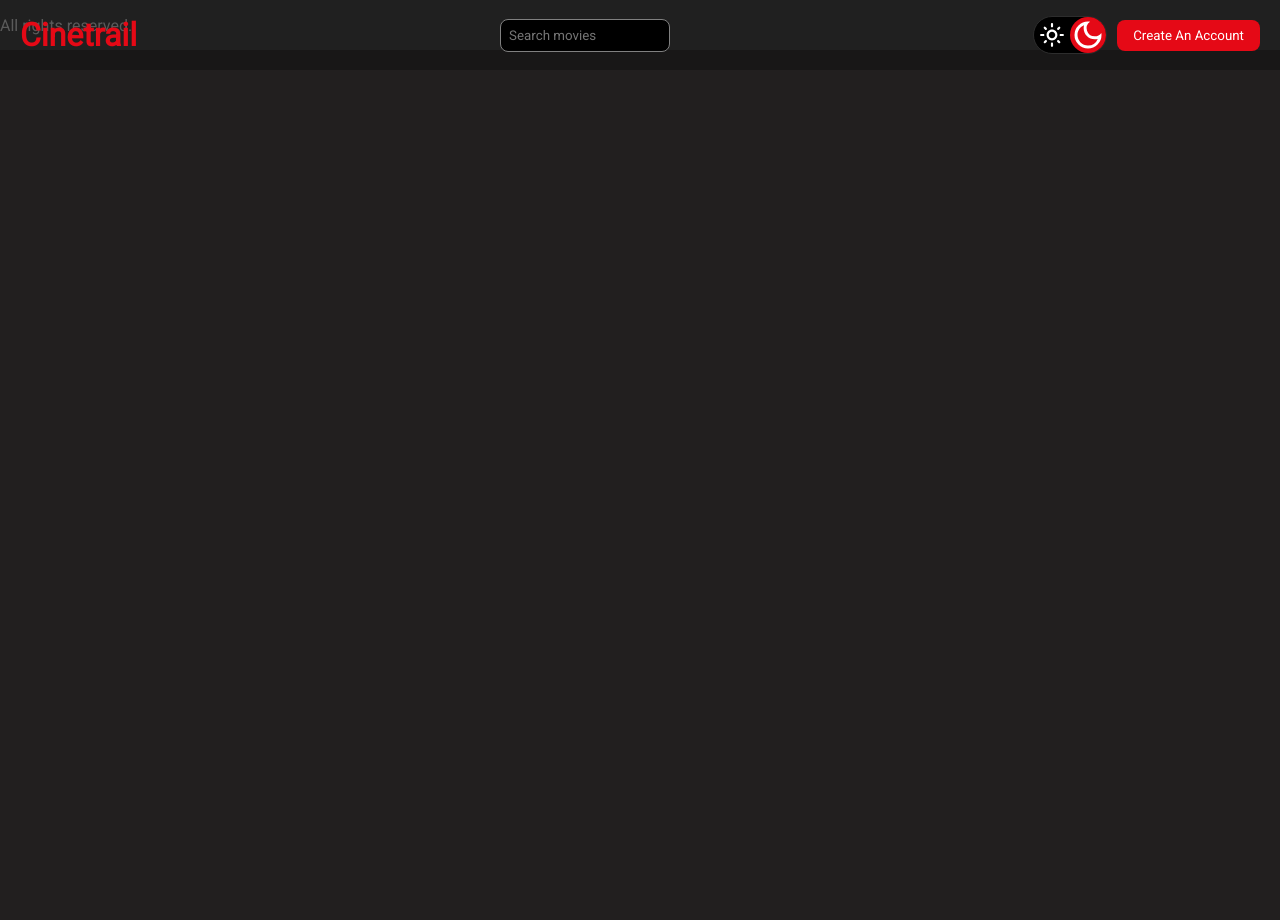
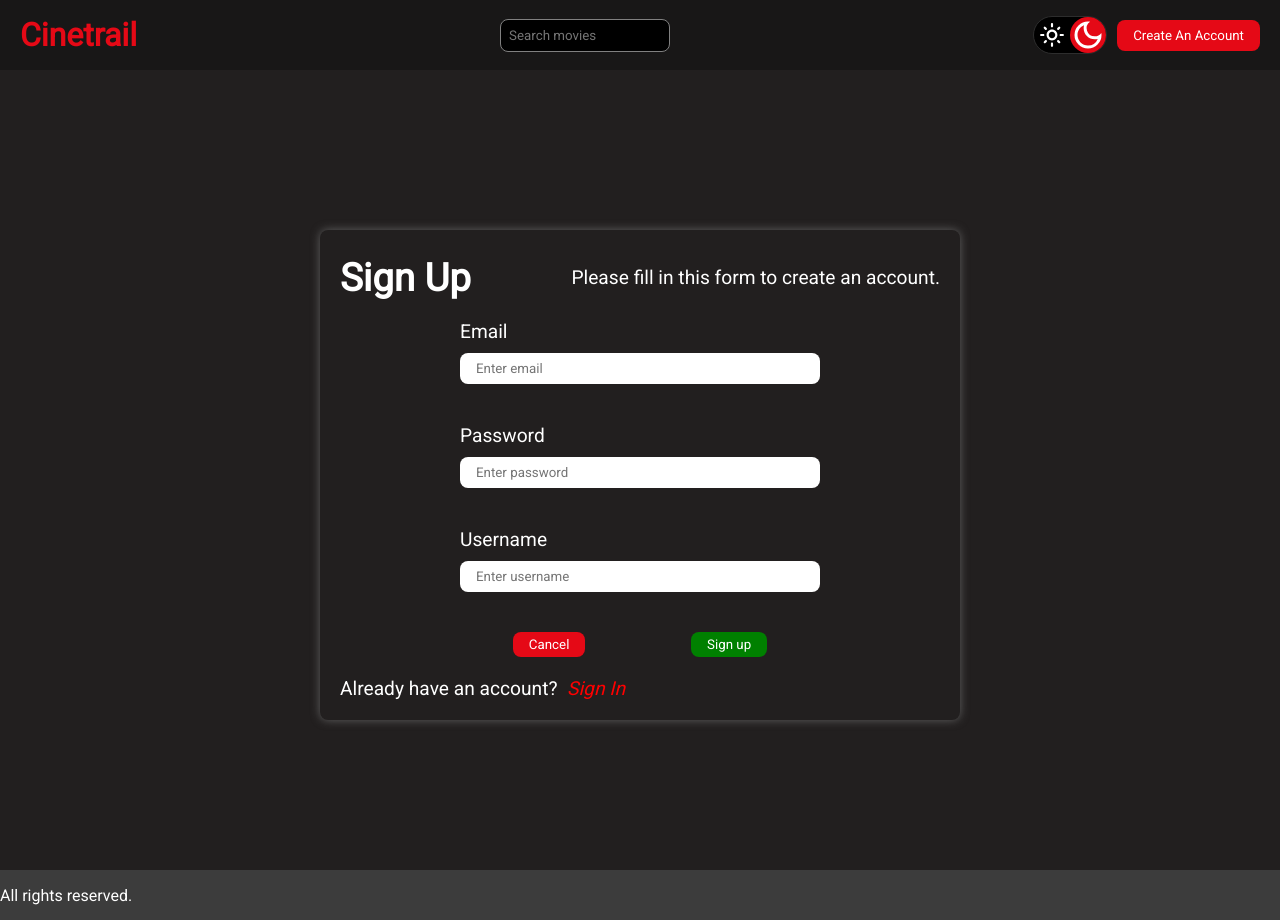
Before and after one commit to Mclowdus7/Cinetrail, a React (Create React App) app: page /signup in a window 1280 px wide. Before the commit the page ends 800 px from the top, so only its background shows below. Built offline with nearby package versions, Linux system fonts and the light colour scheme; no server answers; the HTML template or start-up script is replaced by a standard one.

Commit message:
added user context, sign in and sign up

```diff
--- a/src/App.js
+++ b/src/App.js
@@ -5,19 +5,26 @@
 import ThemeContextProvider from './contexts/ThemeContext';
 import MovieDetails from './Pages/MovieDetails/MovieDetails';
 import { BrowserRouter, Routes, Route } from 'react-router-dom';
+import SignUp from './Pages/Users/SignUp';
+import SignIn from './Pages/Users/SignIn';
+import UserContextProvider from './contexts/UserContext';
 
 function App() {
   return (
     <div className="App">
       <BrowserRouter>
+      <UserContextProvider>
       <ThemeContextProvider>
         <Header />
         <Routes>
             <Route path="/" element={<Homepage />} />
             <Route path="/moviedetails/:movieId" element={<MovieDetails />} />
+            <Route path="/signup" element={<SignUp />} />
+            <Route path="/signin" element={<SignIn />} />
         </Routes>
         <Footer />
       </ThemeContextProvider>
+      </UserContextProvider>
       </BrowserRouter>
     </div>
   );
--- a/src/Components/Header/Header.css
+++ b/src/Components/Header/Header.css
@@ -67,3 +67,39 @@
     display: flex;
     align-items: center;
 }
+
+.profile-container{
+    color:white;
+    display: flex;
+    flex-direction: column;
+    align-items: center;
+    justify-content: center;
+  }
+
+.profile-img{
+    height: 30px;
+    width: 30px;
+    border-radius: 50%;
+    cursor: pointer;
+}
+
+.profile-options{
+    position: absolute;
+    top:var(--header-height);
+    right:0;
+    width:130px;
+    background-color: var(--dark-bg);
+    display: flex;
+    flex-direction: column;
+    align-items: center;
+    padding:5px 0;
+}
+.profile-options a{
+    color:var(--white);
+    cursor:pointer;
+}
+
+.logout{
+    color: red;
+    cursor: pointer;
+}
--- a/src/Components/Header/Header.js
+++ b/src/Components/Header/Header.js
@@ -2,14 +2,25 @@
 import './Header.css'
 import { MdOutlineDarkMode, MdOutlineLightMode } from "react-icons/md";
 import {ThemeContext} from '../../contexts/ThemeContext';
+import {Link} from 'react-router-dom';
+import {useNavigate} from 'react-router-dom';
+import {UserContext} from '../../contexts/UserContext';
+
 
 function Header() {
 
+   //activate useNavigate
+   const navigate = useNavigate();
+
    // const darkMode = true;
+
+   const [profileOptions, setProfileOptions] = React.useState(false);
 
     //note use CURLY! brackets here to access global state
 
    const {darkMode, setDarkMode} = useContext(ThemeContext)
+
+   const {user, setUser, token, setToken} = React.useContext(UserContext)
 
    const handleTheme = () => {
     console.log('toggle')
@@ -17,6 +28,15 @@
     setDarkMode(!darkMode)
     //save value in local storage
     localStorage.setItem("darkmode", !darkMode)
+   }
+
+   const handleLogout = () =>{
+    //clear local storage
+    localStorage.clear()
+    setUser('')
+    setToken('')
+    //navigate to homepage
+    navigate('/')
    }
 
   return (
@@ -42,8 +62,26 @@
                 onClick={handleTheme} className='theme-icon' />
             </div>
         }
-        <button
+        {
+          token?
+          <div className='profile-container'>
+            <img src={user.image_url}
+            onClick={()=>setProfileOptions(!profileOptions)} className='profile-img' />
+            <p>Welcome {user.username}</p>
+            {
+              profileOptions?
+              <div className='profile-options'>
+                    <p>My Favourites</p>
+                    <p className='logout' onClick={handleLogout}>Logout</p>
+              </div>
+                :
+                null
+            }
+          </div>
+        :
+        <button onClick={()=>navigate('/signup')}
         className='create-account-btn'>Create An Account</button>
+      }
       </div>
     </div>
   )
--- /dev/null
+++ b/src/Pages/Users/SignIn.js
@@ -0,0 +1,70 @@
+import React from 'react'
+import './Users.css'
+import axios from 'axios'
+import {Link} from 'react-router-dom';
+import { UserContext } from '../../contexts/UserContext';
+
+function SignIn() {
+    const serverUrl = process.env.REACT_APP_SERVER_URL;
+    // console.log(serverUrl);
+
+    //access global state
+
+    const {user, setUser, token, setToken} = React.useContext(UserContext)
+
+    const [email, setEmail] = React.useState('')
+    const [password, setPassword] = React.useState('')
+
+    const handleSignin = (e)=>{
+        e.preventDefault();
+        // make api call to login
+        axios.post(`${serverUrl}/users/login`, {email, password})
+        .then(res => {
+            console.log(res.data)
+            //store user and token info
+            setUser(res.data)
+            setToken(res.data.token)
+            //save in local storage
+            localStorage.setItem('token', res.data.token)
+            localStorage.setItem('userInfo', JSON.stringify(res.data))
+        })
+        .catch(err => console.log(err))
+    }
+
+  return (
+
+      <div className='sign-container'>
+        <form className="signup-form" onSubmit={handleSignin}>
+                    <div className="title-container">
+                        <h1>Sign In</h1>
+                        <p>Please fill in this form to login.</p>
+                    </div>
+
+                    <div className="input-wrapper">
+                        <label
+                        htmlFor='email'>Email</label>
+                        <input value={email}
+                        onChange={(e)=>setEmail(e.target.value)}id='email' type="email" placeholder="Enter email" required />
+                    </div>
+
+                    <div className="input-wrapper">
+                        <label htmlFor='pwd'>Password</label>
+                        <input value={password} onChange={(e)=>setPassword(e.target.value)}id='pwd'type="password" placeholder="Enter password" required />
+                    </div>
+
+
+
+                    <div className="button-container">
+                        <button type="reset" className="cancel-btn">Cancel</button>
+                        <button type="submit" className="sign-btn">Login</button>
+                    </div>
+
+                    <p className="sign-message">Don't have an account? &nbsp;
+                    <Link to = '/signup' className="red-text">Sign Up</Link> </p>
+
+        </form>
+    </div>
+  )
+}
+
+export default SignIn
--- /dev/null
+++ b/src/Pages/Users/SignUp.js
@@ -0,0 +1,88 @@
+import React from 'react'
+import './Users.css'
+import axios from 'axios';
+import {Link} from 'react-router-dom';
+
+function SignUp() {
+
+    const serverUrl = process.env.REACT_APP_SERVER_URL;
+    // console.log(serverUrl);
+
+
+    const [email, setEmail] = React.useState('')
+    const [password, setPassword] = React.useState('')
+    const [username, setUsername] = React.useState('')
+    const [success, setSuccess] = React.useState(false)
+
+    const handleSignup = (e) =>{
+        e.preventDefault();
+        // console.log(email)
+        //make post request and send email, password and username to create new user
+
+        axios.post(`${serverUrl}/users/signup`,
+        {email, password, username})
+    .then(res => {
+        console.log(res.data)
+        //status 409 means user already exists
+        if (res.data.status === 409){
+            alert('email already exists')
+        }
+        else{
+            //clear textboxes
+            setEmail('')
+            setPassword('')
+            setUsername('')
+            setSuccess(true)
+        }
+    })
+    .catch(err => console.log(err))
+    }
+
+
+
+
+  return (
+    <div className='sign-container'>
+        <form className="signup-form" onSubmit={handleSignup}>
+                    <div className="title-container">
+                        <h1>Sign Up</h1>
+                        <p>Please fill in this form to create an account.</p>
+                    </div>
+
+                    <div className="input-wrapper">
+                        <label
+                        htmlFor='email'>Email</label>
+                        <input value={email}
+                        onChange={(e)=>setEmail(e.target.value)}id='email' type="email" placeholder="Enter email" required />
+                    </div>
+
+                    <div className="input-wrapper">
+                        <label htmlFor='pwd'>Password</label>
+                        <input value={password} onChange={(e)=>setPassword(e.target.value)}id='pwd'type="password" placeholder="Enter password" required />
+                    </div>
+
+                    <div className="input-wrapper">
+                        <label htmlFor='username'>Username</label>
+                        <input value={username} onChange={(e)=>setUsername(e.target.value)}id='username'type="text" placeholder="Enter username" required />
+                    </div>
+
+                    <div className="button-container">
+                        <button type="reset" className="cancel-btn">Cancel</button>
+                        <button type="submit" className="sign-btn">Sign up</button>
+                    </div>
+
+                    {
+                    success?
+                    <p className="sign-message">You are signed up successfully &nbsp;
+                    <Link to='/signin'className="red-text">Signin</Link></p>
+                    :
+                    <p className="sign-message">Already have an account? &nbsp;
+                    <Link to = '/signin' className="red-text">Sign In</Link> </p>
+                    }
+        </form>
+
+    </div>
+  )
+}
+
+export default SignUp
--- /dev/null
+++ b/src/Pages/Users/Users.css
@@ -0,0 +1,67 @@
+.sign-container{
+    margin-top:var(--header-height);
+    min-height:100vh;
+    color:var(--white);
+    font-size: 1.2rem;
+    padding-top: 20vh;
+}
+
+.signup-form{
+    width: 50%;
+    margin: 0 auto;  /*centers horizontally*/
+    min-height: 50vh;
+    border-radius: 8px;
+    display: flex;
+    flex-direction: column;
+    justify-content: space-between;
+    box-shadow:0px 0px 10px 0px rgba(118,118,118,0.75);
+    padding: 20px;
+}
+
+.title-container{
+    margin-top: 5px;
+    /* display: flex;
+    flex-direction: column; */
+}
+
+.input-wrapper{
+    display: flex;
+    flex-direction: column;
+    width: 60%;
+    margin: 20px auto;
+}
+
+.input-wrapper input{
+    border: none;
+    padding: 8px 16px;
+    border-radius: 8px;
+    margin-top: 10px;
+}
+
+.button-container{
+    display: flex;
+    justify-content: space-around;
+    width: 60%;
+    margin: 20px auto;
+}
+
+.cancel-btn, .sign-btn{
+    border: none;
+    padding: 5px 16px;
+    border-radius: 8px;
+    color: white;
+    cursor: pointer;
+}
+
+.cancel-btn{
+    background-color: var(--red);
+}
+
+.sign-btn{
+    background-color: green;
+}
+
+.red-text{
+    color: red;
+    font-style: italic;
+}
--- /dev/null
+++ b/src/contexts/UserContext.js
@@ -0,0 +1,27 @@
+import {useState, createContext, useEffect} from 'react'
+
+//1 - create blank context
+export const UserContext = createContext();
+//2 - assign a value
+//3 - provide value to children
+export default function UserContextProvider(props){
+    //create my global state
+    const [user, setUser] = useState('')
+    const [token, setToken] = useState('')
+    useEffect(
+        ()=>{
+            //get value from localStorage
+            setToken(localStorage.getItem('token'))
+            setUser(JSON.parse(localStorage.getItem('userInfo')))
+
+
+
+        }, [] //runs once when component loads
+     )
+
+    return(
+        <UserContext.Provider value={{user, setUser, token, setToken}}>
+            {props.children}
+        </UserContext.Provider>
+    )
+}
```
